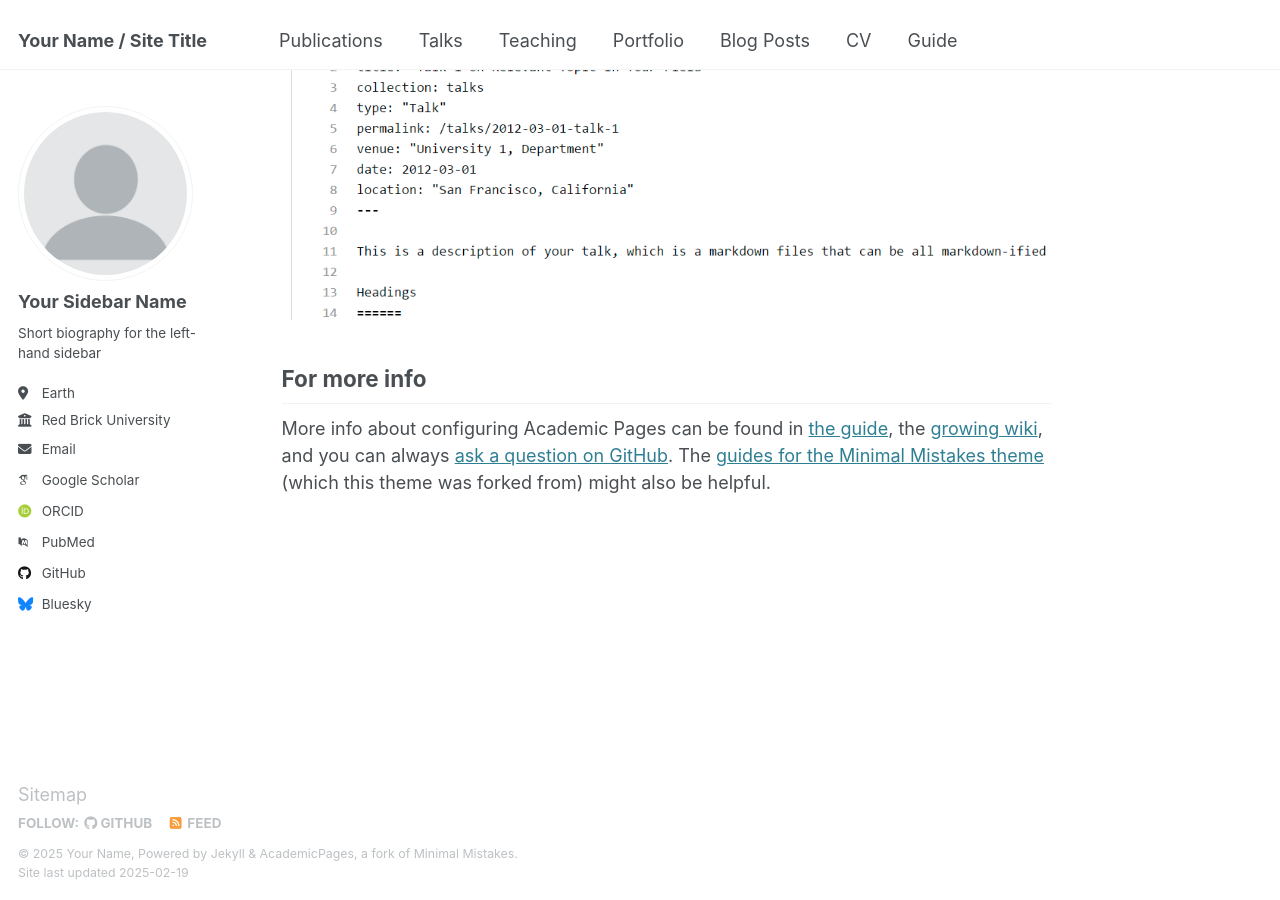
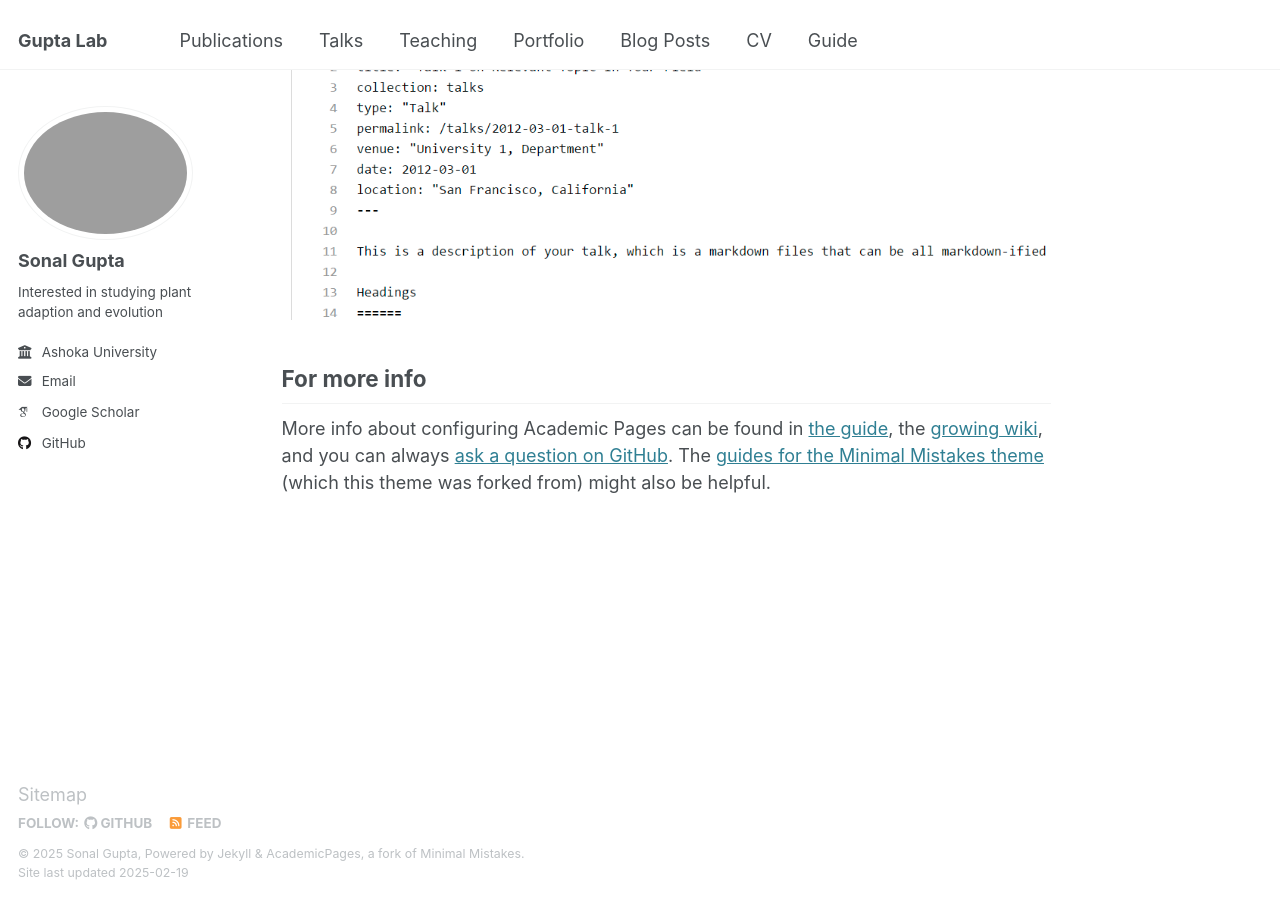
Before and after one commit to gupta-plantgenevo/gupta-plantgenevo.github.io, a Jekyll site: the page built from _pages/about.md, in a window 1280 px wide and 900 px high, scrolled down 2642 px. Built offline with Jekyll 4.4.1, drawn with Linux system fonts in a browser that asks for light colours; some web fonts are replaced.

Commit message:
edit of config file to add in my details -- part1

```diff
--- a/_config.yml
+++ b/_config.yml
@@ -9,35 +9,34 @@
 # Basic Site Settings
 locale                   : "en-US"
 site_theme               : "default"
-title                    : "Your Name / Site Title"
-title_separator          : "-"
-name                     : &name "Your Name"
+title                    : "Gupta Lab"
+title_separator          : #"-"
+name                     : &name "Sonal Gupta"
 description              : &description "personal description"
-url                      : https://academicpages.github.io # the base hostname & protocol for your site e.g. "https://[your GitHub username].github.io"
+url                      : https://gupta-plantgenevo.github.io # the base hostname & protocol for your site e.g. "https://[your GitHub username].github.io"
 baseurl                  : "" # the subpath of your site, e.g. "/blog"
-repository               : "academicpages/academicpages.github.io"
+repository               : "gupta-plantgenevo/gupta-plantgenevo.github.io"
 
 # Site Author - The following control what appear as part of the author content on the side bar.
 #               If a field is blank the icon and link will not appear, otherwise it will be shown.
 #               Additional customization can be done by editing /_includes/author-profile.html
 author:
   # Biographic information
-  avatar           : "profile.png"
-  name             : "Your Sidebar Name"
+  avatar           : "profilePic.png"
+  name             : "Sonal Gupta"
   pronouns         : # example: "she/her"
-  bio              : "Short biography for the left-hand sidebar"
-  location         : "Earth"
-  employer         : "Red Brick University"
+  bio              : "Interested in studying plant adaption and evolution"
+  position         : "Faculty Fellow, Trivedi School of Bioscience"
+  employer         : "Ashoka University"
   uri              : # URL
-  email            : "none@example.org"
+  email            : "sonal.gupta@ashoka.edu.in"
 
   # Academic websites
   arxiv            : # URL - Update with the correct link to your profile
-  googlescholar    : "https://scholar.google.com/citations?user=PS_CX0AAAAAJ"
-  impactstory      : # URL
-  orcid            : "http://orcid.org/yourorcidurl"
+  googlescholar    : "https://scholar.google.com/citations?user=cikpGiQAAAAJ&hl=en"
+  orcid            : # URL
   semantic         : # URL
-  pubmed           : "https://www.ncbi.nlm.nih.gov/pubmed/?term=john+snow"
+  pubmed           : # URL
   researchgate     : # URL
   scopus           : # URL
 
@@ -45,12 +44,12 @@ author:
   bitbucket        : # Username - Update with your username on the site
   codepen          : # Username
   dribbble         : # Username
-  github           : "academicpages"
+  github           : "gupta-plantgenevo"
   kaggle           : # Username
   stackoverflow    : # User number or user number and name (i.e., use "1" or "1/jeff-atwood")
 
   # Social media
-  bluesky          : "bsky.app" # Replace this with you Bluesky username
+  bluesky          : # "bsky.app" # Replace this with you Bluesky username
   facebook         : # Username
   flickr           : # Username
   foursquare       : # Username
```
